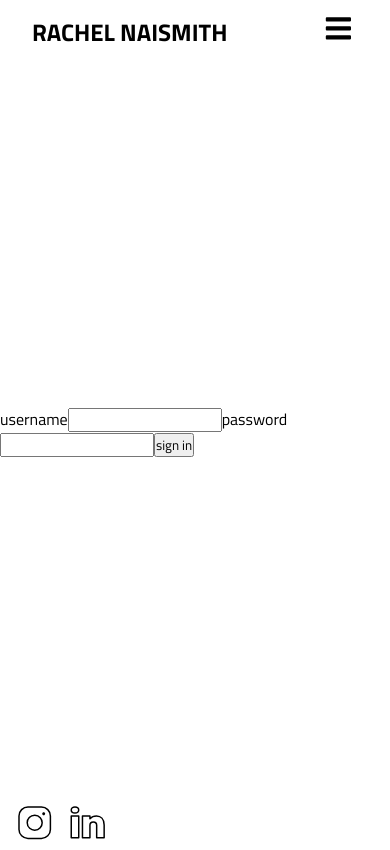
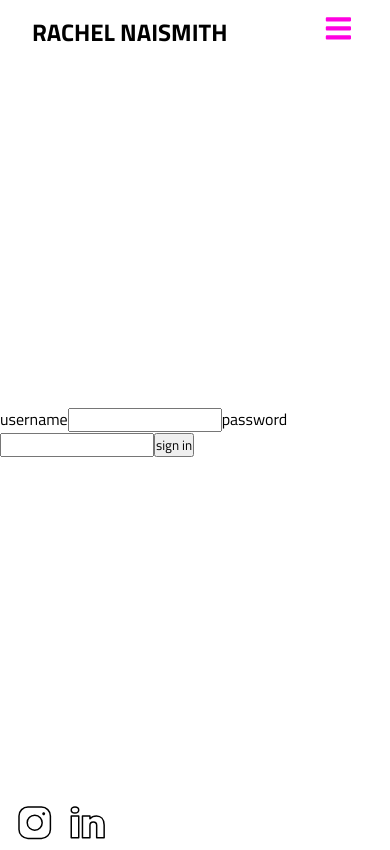
Before and after one commit to HamzaZbili/Write-Food-Client, a React (Create React App) app: page /backdoor in a window 390 px wide. In both pictures the pointer is over the button 338 px from the left and 32 px from the top of the page. Built offline with nearby package versions, Linux system fonts and the light colour scheme; no server answers.

Commit message:
minor css modification

```diff
--- a/src/components/global/navbar.css
+++ b/src/components/global/navbar.css
@@ -95,6 +95,10 @@ nav {
 		color: var(--secondaryColor);
 	}
 
+	header .nav-btn:hover {
+		color:#ff00e1;
+	}
+
     header .responsive_nav {
 		transform: none;
         opacity: 1;
```
